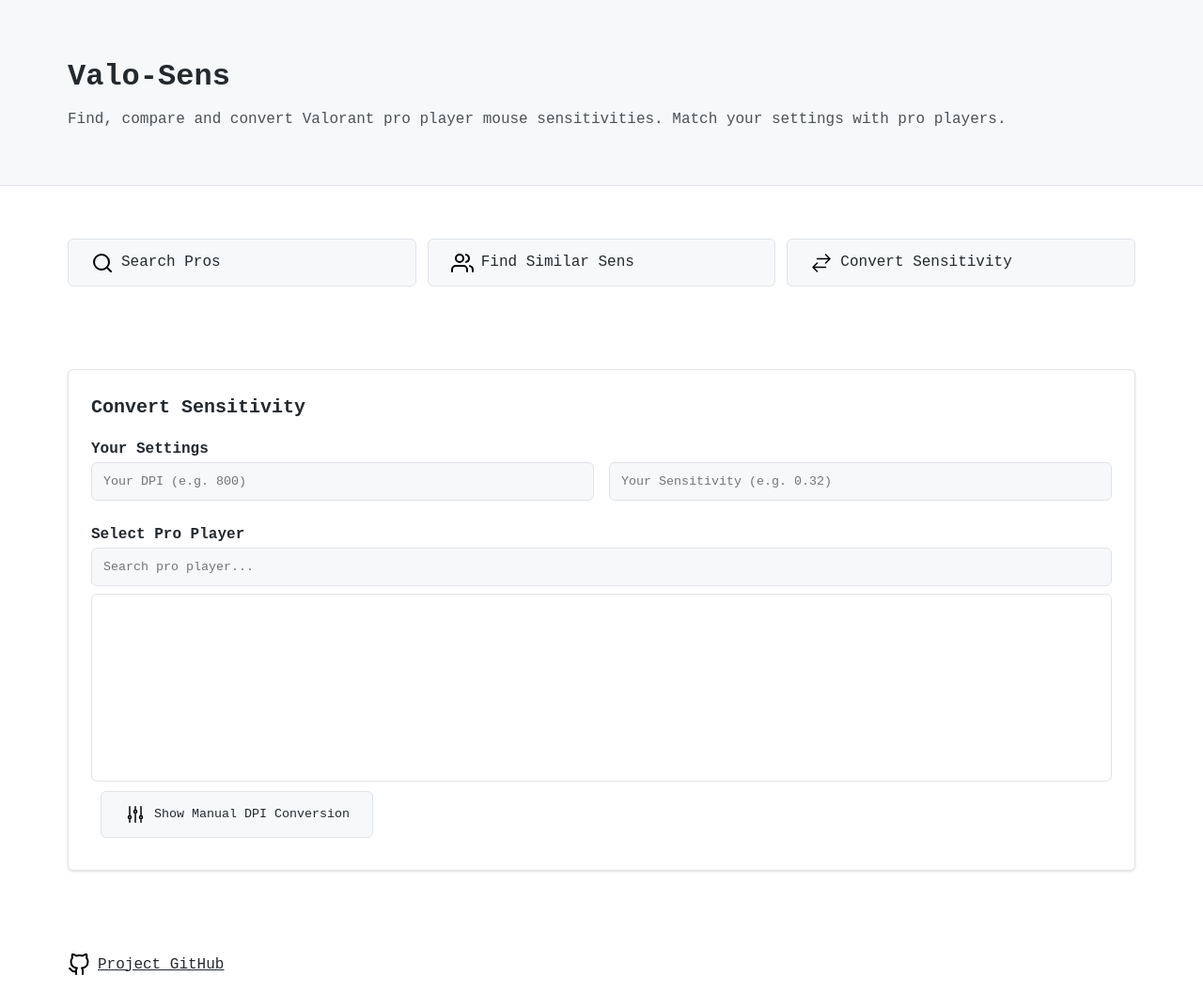
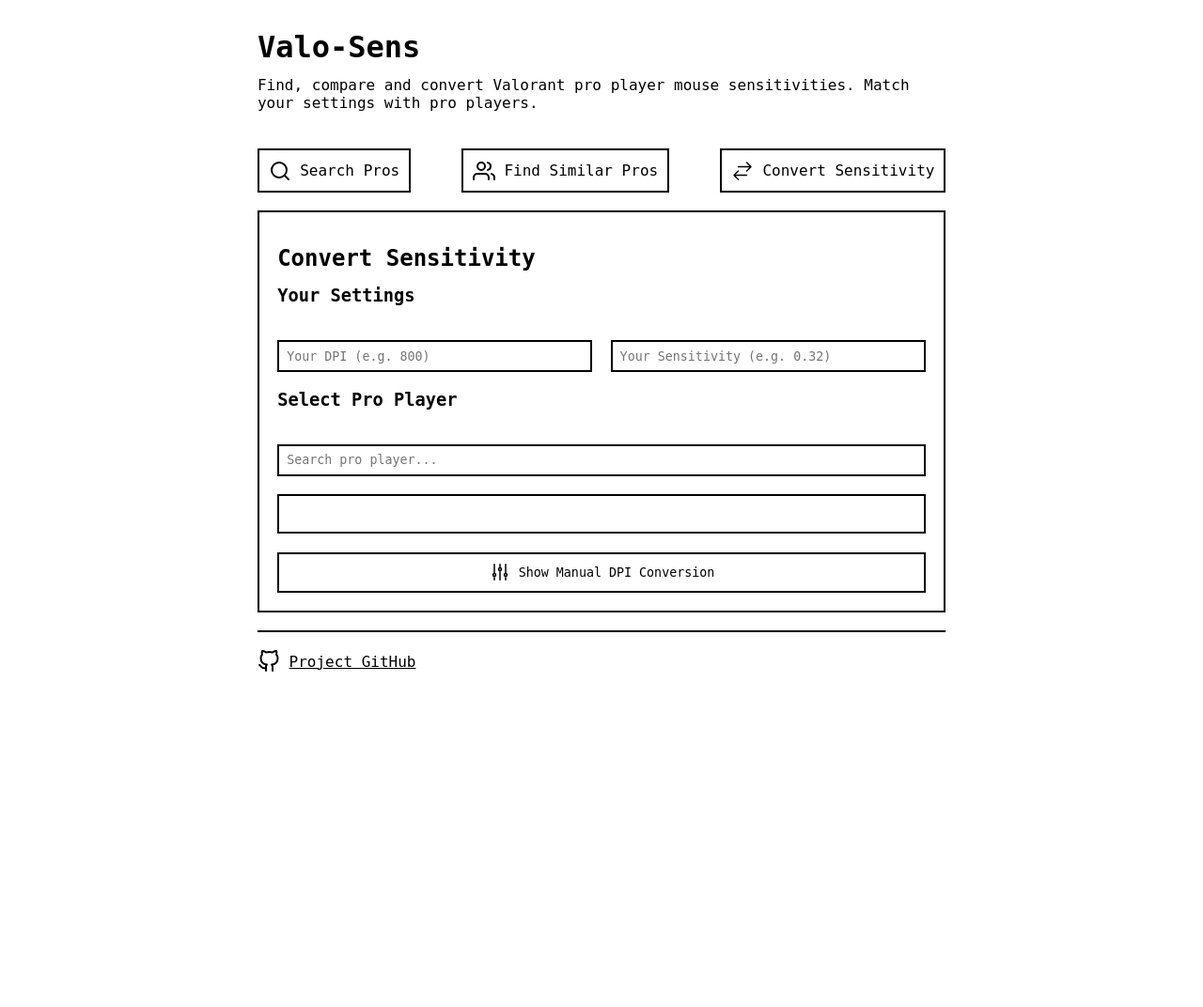
Before and after one commit to JD499/valo-sens, a Python web app: template templates/convert.html in a window 1280 px wide. Shown: the whole page at 94% size. After the commit the page ends 715 px from the top, so only its background shows below. Run offline with Jinja, Linux system fonts and the light colour scheme; the template is opened without the code that fills it, so the values that code supplies are empty; some web fonts are replaced.

Commit message:
Updated Styling

```diff
--- a/assets/styles.css
+++ b/assets/styles.css
@@ -1,16 +1,16 @@
 :root {
-	--primary-color: #0366d6;
-	--primary-darker: #0351a8;
-	--text-color: #24292e;
-	--bg-color: #ffffff;
-	--border-color: #e1e4e8;
-	--header-bg: #f6f8fa;
-	--code-bg: #f6f8fa;
-	--mono-font: "Berkeley Mono", "JetBrains Mono", "Courier New", monospace;
-	--radius: 6px;
-	--shadow: 0 1px 3px rgba(0, 0, 0, 0.12);
-	--container-padding: 2rem;
-	--button-text-light: #ffffff;
+    --font-family: "Berkeley Mono", monospace;
+    --line-height: 1.20rem;
+    --border-thickness: 2px;
+    --text-color: #000;
+    --text-color-alt: #666;
+    --background-color: #fff;
+    --background-color-alt: #eee;
+    --error-color: #d73a49;
+    --success-color: #28a745;
+    --font-weight-normal: 500;
+    --font-weight-medium: 600;
+    --font-weight-bold: 800;
 }
 
 @font-face {
@@ -22,220 +22,190 @@
     font-display: swap;
 }
 
+@media (prefers-color-scheme: dark) {
+    :root {
+        --text-color: #fff;
+        --text-color-alt: #aaa;
+        --background-color: #000;
+        --background-color-alt: #111;
+        --error-color: #f85149;
+        --success-color: #2ea043;
+    }
+}
+
 * {
-	font-family: var(--mono-font);
     box-sizing: border-box;
+    font-family: var(--font-family);
+}
+
+* + * {
+    margin-top: var(--line-height);
+}
+
+html {
+    display: flex;
+    width: 100%;
     margin: 0;
     padding: 0;
+    flex-direction: column;
+    align-items: center;
+    background: var(--background-color);
     color: var(--text-color);
 }
 
 body {
-	line-height: 1.6;
-	background: var(--bg-color);
-	min-height: 100vh;
-	display: flex;
-	flex-direction: column;
+    position: relative;
+    width: 100%;
+    margin: 0;
+    padding: var(--line-height) 2ch;
+    max-width: calc(min(80ch, 100%));
+    line-height: var(--line-height);
+    overflow-x: hidden;
 }
 
-.container {
-	max-width: 1200px;
-	margin: 0 auto;
-	padding: var(--container-padding);
-	width: 100%;
+
+.nav {
+    display: flex;
+	justify-content: space-between;
+    gap: var(--line-height);
+}
+
+.nav-button {
+	display: inline-flex;
+    align-items: center;
+    gap: 1ch;
+    color: var(--text-color);
+    text-decoration: none;
+    padding: calc(var(--line-height) / 2) 1ch;
+    border: var(--border-thickness) solid var(--text-color);
+    background: var(--background-color);
+	margin-top: var(--line-height);
+}
+
+.nav-button span {
+	margin-top: 0;
+}
+
+.nav-button:hover {
+    background: var(--background-color-alt);
+}
+
+.nav-button-active {
+    display: inline-flex;
+    align-items: center;
+    gap: 1ch;
+    color: var(--text-color);
+    text-decoration: none;
+    padding: calc(var(--line-height) / 2) 1ch;
+    border: var(--border-thickness) solid var(--text-color);
+    background: var(--background-color);
+	margin-top: var(--line-height);
+	background: var(--background-color-alt);
 }
 
 .card {
-	background: var(--bg-color);
-	padding: 1.5rem;
-	margin-bottom: 1.5rem;
-	box-shadow: var(--shadow);
-	border: 1px solid var(--border-color);
-	border-radius: var(--radius);
+    border: var(--border-thickness) solid var(--text-color);
+    padding: var(--line-height);
+    margin-bottom: var(--line-height);
 }
 
-h1 {
-	font-size: clamp(1.5rem, 5vw, 2rem);
-}
-
-h2 {
-	font-size: 1.25rem;
-	margin-bottom: 1rem;
-}
-
-h3 {
-	font-size: 1rem;
-	margin: 0;
-}
-
-header {
-	background: var(--header-bg);
-	padding: 1.5rem 0;
-	border-bottom: 1px solid var(--border-color);
-	margin-bottom: 1.5rem;
-}
-
-header p {
-	font-size: clamp(0.875rem, 3vw, 1rem);
-	margin-top: 0.5rem;
-	opacity: 0.8;
-}
-
-.nav {
-	display: flex;
-	gap: 0.75rem;
-	margin-bottom: 1.5rem;
-}
-
-.nav-button {
-	background: var(--header-bg);
-	border: 1px solid var(--border-color);
-	padding: 0.75rem 1.5rem;
-	cursor: pointer;
-	border-radius: var(--radius);
-	color: var(--text-color);
-	display: flex;
-	align-items: center;
-	gap: 0.5rem;
-	flex: 1;
-	text-decoration: none;
-}
-
-.form-button:hover,
-.nav-button:hover,
-.nav-button-active {
-	background: var(--primary-darker);
-	color: var(--button-text-light);
-	border-color: var(--primary-darker);
-}
-
-.nav-button:hover .social-icon,
-.nav-button-active .social-icon {
-	filter: brightness(0) invert(1);
-}
-
-.nav-button span {
-	color: inherit;
-}
-
-input {
-	width: 100%;
-	padding: 0.75rem;
-	border: 1px solid var(--border-color);
-	border-radius: var(--radius);
-	background: var(--code-bg);
-	margin-bottom: 0.5rem;
-}
-
-input:focus {
-	border-color: var(--primary-color);
-	outline: none;
-	box-shadow: 0 0 0 3px rgba(3, 102, 214, 0.1);
+.form-section {
+    margin-top: var(--line-height);
 }
 
 .form-grid {
     display: grid;
-	grid-template-columns: 1fr 1fr;
-	gap: 1rem;
-	margin-bottom: 1rem;
+    grid-template-columns: repeat(auto-fit, minmax(200px, 1fr));
+    gap: var(--line-height);
 }
 
-.form-button {
-	margin: 10px;
+.form-grid > * {
+	margin-top: var(--line-height);
+}
+
+input, button {
+    border: var(--border-thickness) solid var(--text-color);
+    padding: calc(var(--line-height) / 2 - var(--border-thickness)) 1ch;
+    background: var(--background-color);
+    color: var(--text-color);
+    width: 100%;
+}
+
+button {
+    cursor: pointer;
     display: flex;
     align-items: center;
-	gap: 0.5rem;
-	flex: 1;
-	background: var(--header-bg);
-	border: 1px solid var(--border-color);
-	padding: 0.75rem 1.5rem;
-	cursor: pointer;
-	border-radius: var(--radius);
-	font-family: var(--mono-font);
-	color: var(--text-color);
+    justify-content: center;
+    gap: 1ch;
+}
+
+button:hover {
+    background: var(--background-color-alt);
+}
+
+button:active {
+    transform: translate(2px, 2px);
 }
 
 .pro-card {
-	background: var(--header-bg);
-	padding: 1rem;
-	margin-bottom: 0.5rem;
-	transition: border-color 0.2s;
-	border: 1px solid var(--border-color);
-	border-radius: var(--radius);
+    border: var(--border-thickness) solid var(--text-color);
+    padding: var(--line-height);
+    display: grid;
+    grid-template-columns: 1fr auto;
+}
+
+.pro-card div {
+	margin: 0;
+}
+
+.cursor-pointer {
+    cursor: pointer;
 }
 
 .pro-card:hover {
-	border-color: var(--primary-color);
+    background: var(--background-color-alt);
 }
 
-.pro-card p {
-	margin: 0;
-	opacity: 0.8;
-}
 
 .scroll-area {
-	max-height: 24rem;
+    max-height: calc(var(--line-height) * 20);
     overflow-y: auto;
-	border: 1px solid var(--border-color);
-	border-radius: var(--radius);
-	padding: 0.5rem;
-	background: var(--bg-color);
-	min-height: 200px;
-	contain: layout paint;
+    border: var(--border-thickness) solid var(--text-color);
+    padding: var(--line-height);
 }
 
 .scroll-area-sm {
-	max-height: 12rem;
+    max-height: calc(var(--line-height) * 10);
 }
 
-#conversionResult {
-	background: var(--header-bg);
-	padding: 1.5rem;
-	text-align: center;
-	margin-top: 1rem;
-	border: 1px solid var(--border-color);
-	border-radius: var(--radius);
-	min-height: 100px;
-	opacity: 0;
-	transition: opacity 0.3s ease;
-}
-
-#conversionResult.visible {
-	opacity: 1;
-}
 
 .hidden {
     display: none;
 }
 
-.social-links {
-	display: flex;
-	gap: 1.5rem;
+.visible {
+    display: block;
+}
+
+.footer {
+    padding-top: var(--line-height);
+    border-top: var(--border-thickness) solid var(--text-color);
 }
 
 .social-link {
     display: inline-flex;
     align-items: center;
-	gap: 0.5rem;
+    gap: 1ch;
+    color: var(--text-color);
 }
 
-.social-icon {
-	width: 24px;
-	height: 24px;
-	aspect-ratio: 1;
+@media screen and (max-width: 480px) {
+    :root {
+        font-size: 14px;
     }
 
-main {
-	flex: 1;
-}
-
-.footer {
-	margin-top: auto;
-}
-
-@media (max-width: 768px) {
-	:root {
-		--container-padding: 1rem;
+    body {
+        padding: var(--line-height) 1ch;
     }
 
     .nav {
@@ -246,3 +216,14 @@
         grid-template-columns: 1fr;
     }
 }
+
+#conversionResult {
+    text-align: center;
+    padding: var(--line-height);
+    border: var(--border-thickness) solid var(--text-color);
+}
+
+#convertedValue {
+    font-size: 1.5rem;
+    font-weight: var(--font-weight-bold);
+}
--- a/templates/base.html
+++ b/templates/base.html
@@ -30,20 +30,23 @@
     </header>
 
     <nav aria-label="Main navigation" class="nav container">
-        <a href="/" class="nav-button {% if page == " search" %}nav-button-active{% endif %}"
+        <a href="/" class="nav-button {% if page == "search" %}nav-button-active{% endif %}"
             aria-label="Search pros tab">
-            <img alt="Search icon" class="social-icon" height="24" src="/assets/search.svg" width="24" />
-            <span>Search Pros</span>
+            <svg xmlns="http://www.w3.org/2000/svg" width="24" height="24" viewBox="0 0 24 24" fill="none" stroke="currentColor" stroke-width="2" stroke-linecap="round" stroke-linejoin="round" class="feather feather-search"><circle cx="11" cy="11" r="8"></circle><line x1="21" y1="21" x2="16.65" y2="16.65"></line></svg>
+            Search Pros
         </a>
-        <a href="/similar" class="nav-button {% if page == " similar" %}nav-button-active{% endif %}"
-            aria-label="Find similar sensitivity tab">
-            <img alt="Users icon" class="social-icon" height="24" src="/assets/users.svg" width="24" />
-            <span>Find Similar Sens</span>
+        <a href="/similar" class="nav-button {% if page == "similar" %}nav-button-active{% endif %}"
+            aria-label="Find similar Pros tab">
+            <svg xmlns="http://www.w3.org/2000/svg" width="24" height="24" viewBox="0 0 24 24" fill="none" stroke="currentColor" stroke-width="2" stroke-linecap="round" stroke-linejoin="round" class="feather feather-users"><path d="M17 21v-2a4 4 0 0 0-4-4H5a4 4 0 0 0-4 4v2"></path><circle cx="9" cy="7" r="4"></circle><path d="M23 21v-2a4 4 0 0 0-3-3.87"></path><path d="M16 3.13a4 4 0 0 1 0 7.75"></path></svg>
+            Find Similar Pros
         </a>
-        <a href="/convert" class="nav-button {% if page == " convert" %}nav-button-active{% endif %}"
+        <a href="/convert" class="nav-button {% if page == "convert" %}nav-button-active{% endif %}"
             aria-label="Convert sensitivity tab">
-            <img alt="Convert icon" class="social-icon" height="24" src="/assets/convert.svg" width="24" />
-            <span>Convert Sensitivity</span>
+            <svg xmlns="http://www.w3.org/2000/svg" width="24" height="24" fill="none" viewBox="0 0 24 24" stroke-width="1.5" stroke="currentColor" class="size-6">
+                <path stroke-linecap="round" stroke-linejoin="round" d="M7.5 21 3 16.5m0 0L7.5 12M3 16.5h13.5m0-13.5L21 7.5m0 0L16.5 12M21 7.5H7.5" />
+            </svg>
+
+            Convert Sensitivity
         </a>
     </nav>
 
@@ -52,14 +55,14 @@
     </main>
 
     <footer class="footer">
-        <div class="container footer-content">
-            <div class="social-links">
-                <a aria-label="View project on GitHub" class="social-link" href="https://github.com/JD499/valo-sens"
-                    rel="noopener" target="_blank">
-                    <img alt="GitHub Logo" class="social-icon" height="24" src="/assets/github.svg" width="24" />
-                    <span>Project GitHub</span>
-                </a>
-            </div>
+        <div class="social-links">
+            <a class="social-link" href="https://github.com/JD499/fund-breakdown" target="_blank">
+                <svg xmlns="http://www.w3.org/2000/svg" width="24" height="24" viewBox="0 0 24 24" fill="none" stroke="currentColor" stroke-width="2" stroke-linecap="round" stroke-linejoin="round" class="feather feather-github">
+                    <path d="M9 19c-5 1.5-5-2.5-7-3m14 6v-3.87a3.37 3.37 0 0 0-.94-2.61c3.14-.35 6.44-1.54 6.44-7A5.44 5.44 0 0 0 20 4.77 5.07 5.07 0 0 0 19.91 1S18.73.65 16 2.48a13.38 13.38 0 0 0-7 0C6.27.65 5.09 1 5.09 1A5.07 5.07 0 0 0 5 4.77a5.44 5.44 0 0 0-1.5 3.78c0 5.42 3.3 6.61 6.44 7A3.37 3.37 0 0 0 9 18.13V22">
+                    </path>
+                </svg>
+                Project GitHub
+            </a>
         </div>
     </footer>
 
--- a/templates/convert.html
+++ b/templates/convert.html
@@ -58,8 +58,11 @@
         {% endif %}
 
         <button class="form-button" id="advancedToggle" type="button">
-            <img alt="adjust logo" height="24" src="/assets/adjust.svg" width="24" />
-            <span>Show Manual DPI Conversion</span>
+            <svg xmlns="http://www.w3.org/2000/svg"  width="24" height="24" fill="none" viewBox="0 0 24 24" stroke-width="1.5" stroke="currentColor" class="size-6">
+                <path stroke-linecap="round" stroke-linejoin="round" d="M6 13.5V3.75m0 9.75a1.5 1.5 0 0 1 0 3m0-3a1.5 1.5 0 0 0 0 3m0 3.75V16.5m12-3V3.75m0 9.75a1.5 1.5 0 0 1 0 3m0-3a1.5 1.5 0 0 0 0 3m0 3.75V16.5m-6-9V3.75m0 3.75a1.5 1.5 0 0 1 0 3m0-3a1.5 1.5 0 0 0 0 3m0 9.75V10.5" />
+            </svg>
+
+            Show Manual DPI Conversion
         </button>
 
         <div class="hidden" id="advancedOptions">
--- a/templates/similar.html
+++ b/templates/similar.html
@@ -2,7 +2,7 @@
 
 {% block content %}
 <section aria-labelledby="similar-heading" class="card" id="similarContent">
-    <h2 id="similar-heading">Find Similar Sensitivities</h2>
+    <h2 id="similar-heading">Find Similar Pros</h2>
     <form method="post" action="/similar" id="similarForm">
         <div class="form-section">
             <h3>Your Settings</h3>
@@ -19,7 +19,7 @@
         </div>
 
         <div class="form-section">
-            <h3>Similar Pro Settings</h3>
+            <h3>Similar Pros</h3>
             <div aria-label="Similar pro players list" class="scroll-area" id="similarProList" role="list">
                 {% if players.is_empty() %}
                 <div role="listitem">No similar players found</div>
```
Also changed, not shown: assets/adjust.svg (deleted), assets/convert.svg (deleted), assets/github.svg (deleted), assets/search.svg (deleted), assets/users.svg (deleted). Lines whose indentation alone changed are shown as unchanged.
